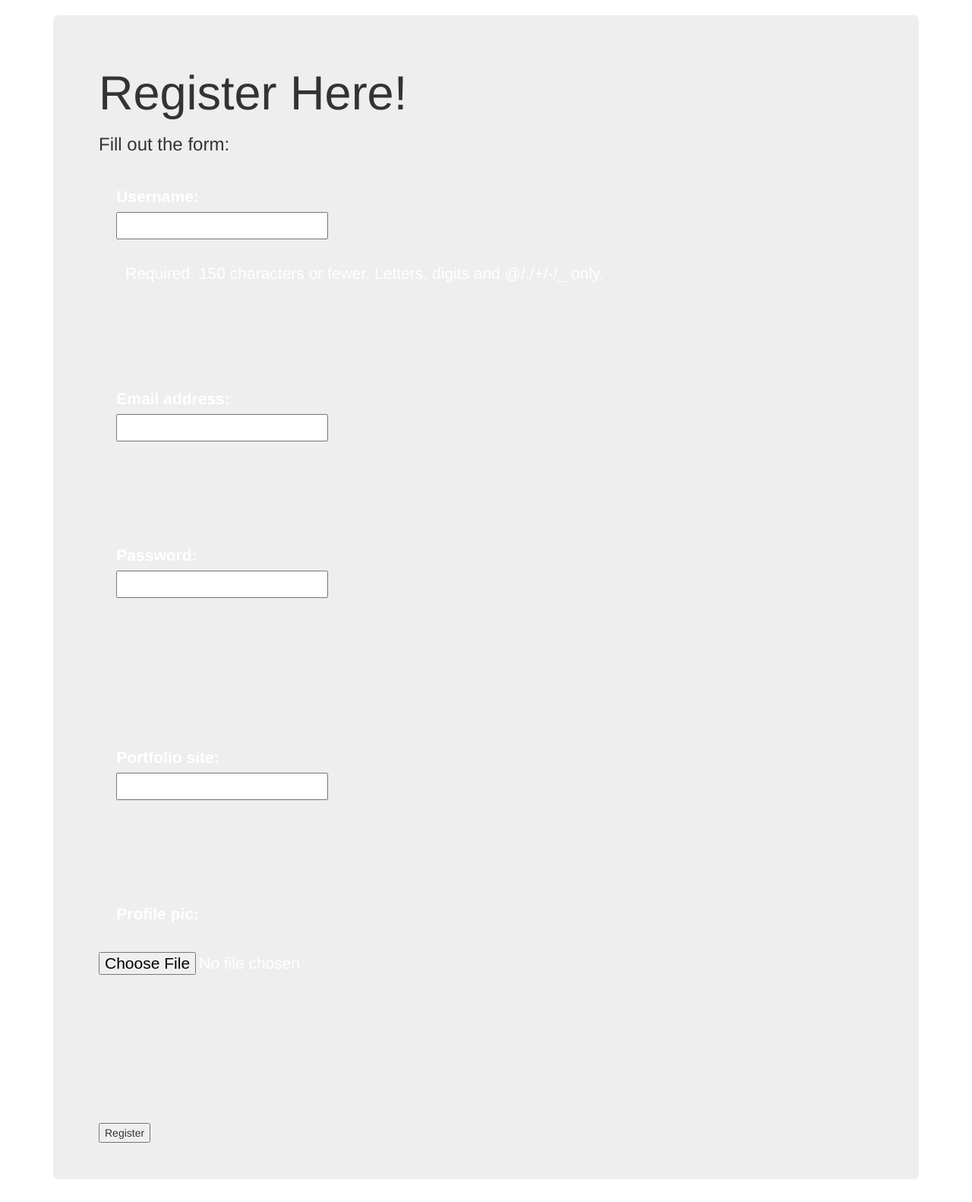
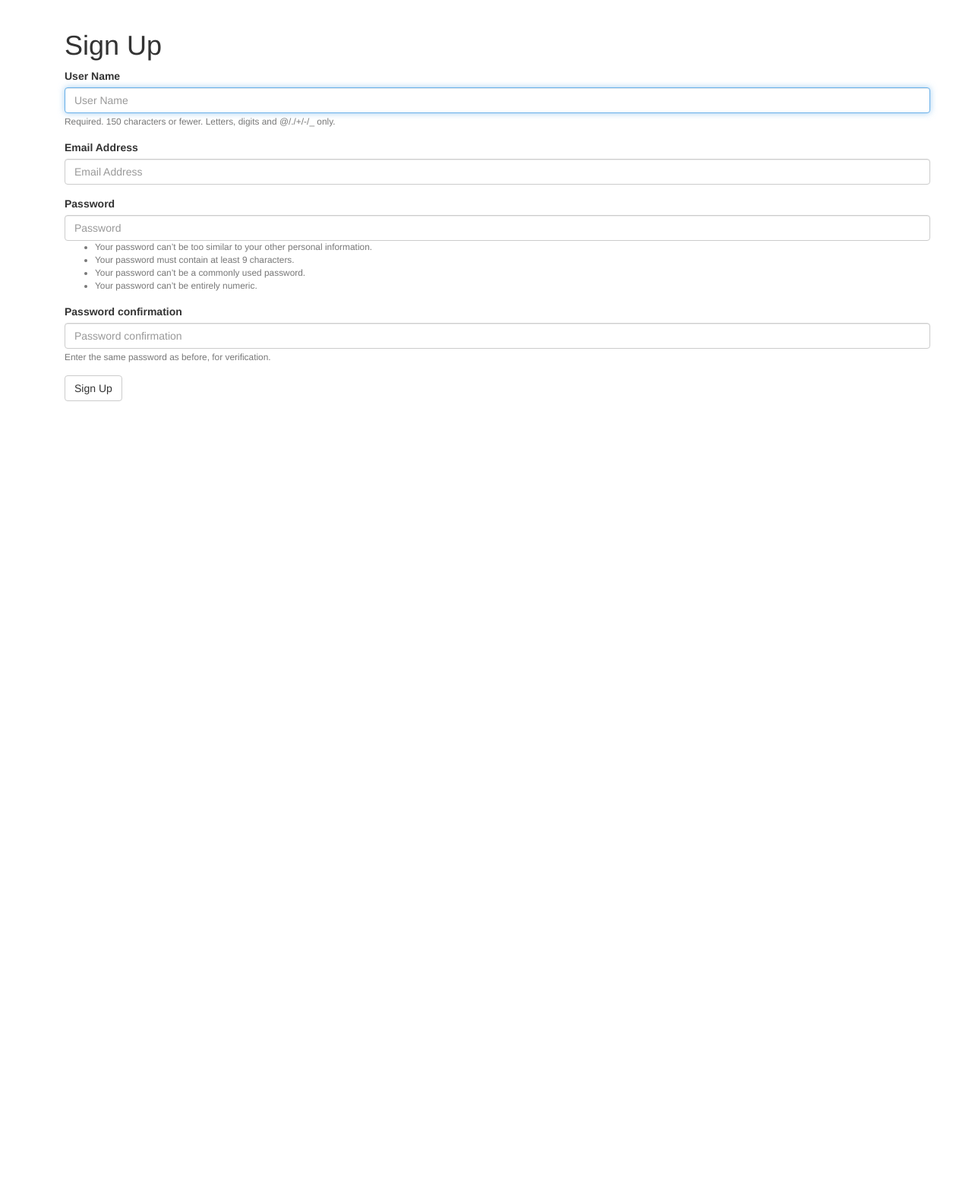
Before and after one commit to SahinKapan/BOUN-SWE-573-Fall-2022, a Django app: a page that uses mybrain/templates/login/base.html in a window 1280 px wide. Shown: the part 110-1692 px from the top of the page at 76% size. After the commit the page ends 638 px from the top, so only its background shows below. Run offline with Django 4.2, Linux system fonts and the light colour scheme; some libraries are stand-ins or nearby versions.

Commit message:
Solved the problem of continuing without typing a password when creating a new account on the signup page

```diff
--- a/mybrain/login/forms.py
+++ b/mybrain/login/forms.py
@@ -1,6 +1,10 @@
 from django import forms
 from django.contrib.auth.models import User
 from login.models import UserProfileInfo
+
+from django.contrib.auth import get_user_model
+from django.contrib.auth.forms import UserCreationForm
+from django.db import models
 
 class UserForm(forms.ModelForm):
     password = forms.CharField(widget=forms.PasswordInput())
@@ -14,3 +18,17 @@ class UserProfileInfoForm(forms.ModelForm):
     class Meta():
         model = UserProfileInfo
         fields = ('portfolio_site','profile_pic')
+
+
+class UserCreateForm(UserCreationForm):
+
+    class Meta:
+        fields = ('username','email','password1','password2')
+
+
+        model = get_user_model()
+
+    def __init__(self,*args,**kwargs):
+        super().__init__(*args,**kwargs)
+        self.fields['username'].label = 'User Name'
+        self.fields['email'].label = 'Email Address'
--- a/mybrain/login/models.py
+++ b/mybrain/login/models.py
@@ -1,5 +1,7 @@
 from django.db import models
 from django.contrib.auth.models import User
+
+from django.contrib import auth
 # Create your models here.
 
 
@@ -14,3 +16,10 @@ class UserProfileInfo(models.Model):
 
     def __str__(self):
         return self.user.username
+
+
+class User(auth.models.User,auth.models.PermissionsMixin):
+
+
+    def __str__(self):
+        return "@{}".format(self.username)
--- a/mybrain/login/urls.py
+++ b/mybrain/login/urls.py
@@ -1,10 +1,10 @@
 from django.urls import include, re_path
 from django.contrib.auth import views as auth_views
 from . import views
-
+from django.conf.urls.static import static
 app_name = 'login'
 
 urlpatterns = [
-    re_path(r'^register/$',views.register,name='register'),
+    re_path(r'^register/$',views.SignUp.as_view(),name='register'),
     re_path(r'^user_login/$',views.user_login,name='user_login'),
 ]
--- a/mybrain/login/views.py
+++ b/mybrain/login/views.py
@@ -1,7 +1,8 @@
 from django.shortcuts import render
 from login.forms import UserForm, UserProfileInfoForm
 
-
+from django.views.generic import CreateView
+from . import forms
 #
 from django.contrib.auth import authenticate,login,logout
 from django.http import HttpResponseRedirect, HttpResponse
@@ -11,6 +12,15 @@ from django.contrib.auth.decorators import login_required
 from django.contrib import messages
 
 # Create your views here.
+
+class SignUp(CreateView):
+    form_class = forms.UserCreateForm
+    success_url = reverse_lazy('index')
+    template_name = 'login/registration.html'
+
+
+
+
 def index(request):
     return render(request,'login/index.html')
 
--- a/mybrain/static/mybrain/css/login.css
+++ b/mybrain/static/mybrain/css/login.css
@@ -27,3 +27,9 @@ img{
 {
     color:black;
 }
+
+
+input
+{
+  background-color: black;
+}
--- /dev/null
+++ b/mybrain/static/mybrain/css/registration.css
@@ -0,0 +1,4 @@
+.jumbotron
+{
+    background-color: blue;
+}
--- a/mybrain/templates/login/base.html
+++ b/mybrain/templates/login/base.html
@@ -29,7 +29,12 @@
           </li>
 
           {% if user.is_authenticated %}
-            <li><a class='navbar-link' href="{% url 'logout' %}">Logout</a></li>
+            <li>
+              <a href="{% url 'logout' %}">
+                <img src="{% static 'images/logologin.png'%}" width="38" height="45" class="d-inline-block align-top" alt="">
+                <p>LogOut</p>
+              </a>
+              </li>
           {% else %}
             <li><a href="{% url 'login:user_login' %}">
               <img src="{% static 'images/logologin.png'%}" width="38" height="45" class="d-inline-block align-top" alt="">
--- a/mybrain/templates/login/registration.html
+++ b/mybrain/templates/login/registration.html
@@ -1,25 +1,18 @@
 {% extends 'login/base.html' %}
+{% load bootstrap3 %}
 {% load static %}
 
 {% block body_block %}
+<link rel="stylesheet" href="https://maxcdn.bootstrapcdn.com/bootstrap/3.3.7/css/bootstrap.min.css" integrity="sha384-BVYiiSIFeK1dGmJRAkycuHAHRg32OmUcww7on3RYdg4Va+PmSTsz/K68vbdEjh4u" crossorigin="anonymous">
+<link rel="stylesheet" href="{% static 'mybrain/css/registration.css'%}">
 
-<div class="jumbotron">
-  {% if registered %}
-    <h1>Thank you for registering!</h1>
-  {% else %}
-    <h1>Register Here!</h1>
-    <h3>Fill out the form:</h3>
-
-    <form enctype="multipart/form-data" method="post">
+<div class="container">
+  <h1>Sign Up</h1>
+  <form method="POST">
       {% csrf_token %}
-      {{ user_form.as_p }}
-      {{ profile_form.as_p }}
-      <input type="submit" name="" value="Register">
-    </form>
-
-
-  {% endif %}
+      {% bootstrap_form form %}
+      <input type="submit" value="Sign Up" class="btn btn-default">
+  </form>
 </div>
 
-
 {% endblock %}
```
Also changed, not shown: mybrain/login/migrations/0002_user.py (added).
